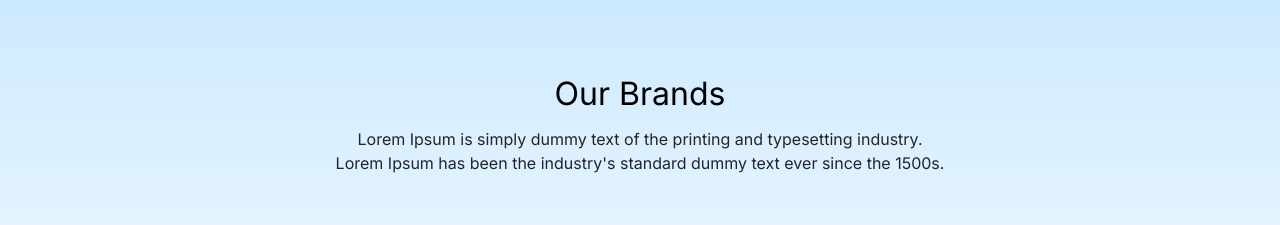
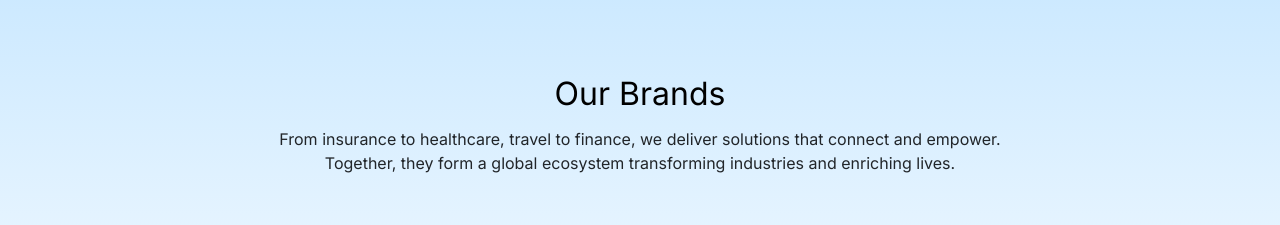
Before and after one commit to supritsuman/ebixreact, a React (Create React App) app: page / in a window 1280 px wide. Shown: the part 2200-2425 px from the top of the page. Built offline with nearby package versions, Linux system fonts and the light colour scheme.

Commit message:
text change

```diff
--- a/src/home/Ourbrands.js
+++ b/src/home/Ourbrands.js
@@ -15,8 +15,10 @@ const Ourbrands = () => {
       <div className="container-fluid p-5 custpd">
         <h2 className="text-center mb-3 mt-3 mt-md-5">Our Brands</h2>
         <p className="text-center mb-4">
-          Lorem Ipsum is simply dummy text of the printing and typesetting industry. <br />
-          Lorem Ipsum has been the industry's standard dummy text ever since the 1500s.
+          From insurance to healthcare, travel to finance, we deliver solutions that connect and empower.
+<br />
+Together, they form a global ecosystem transforming industries and enriching lives.
+
         </p>
       </div>
 
```
